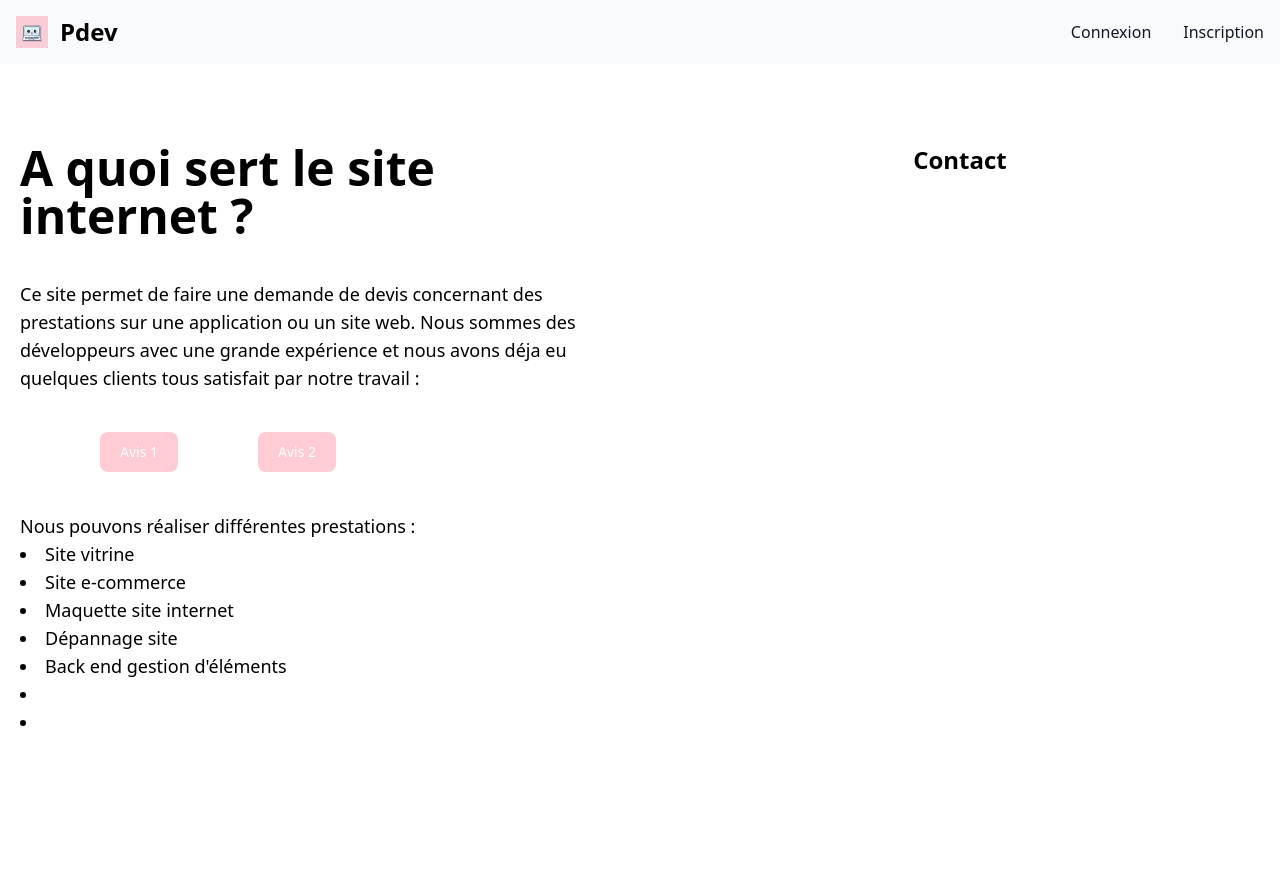
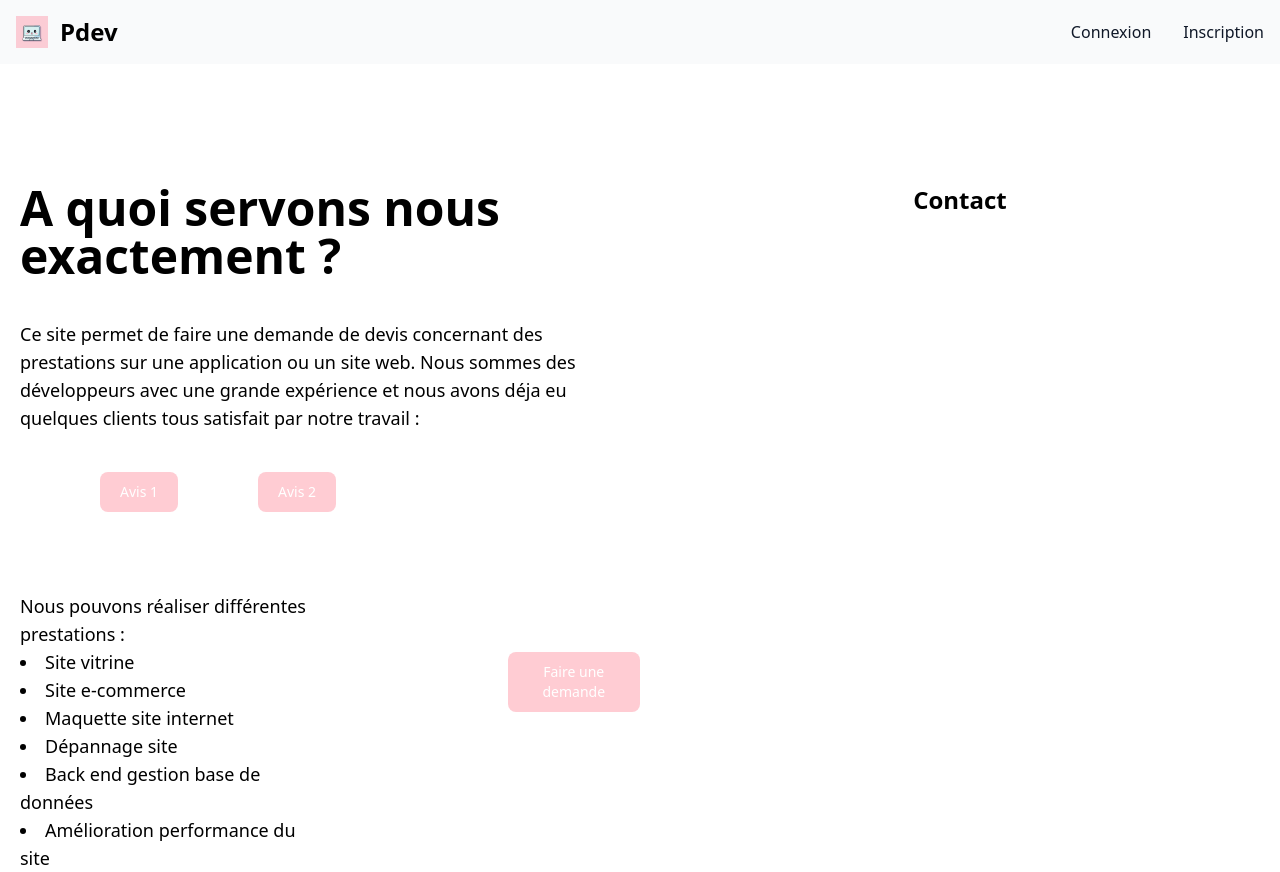
Before and after one commit to Roms10000/front_end_react, a React (Vite) app: page / in a window 1280 px wide. Before the commit the page ends 800 px from the top, so only its background shows below. Built offline with nearby package versions, Linux system fonts and the light colour scheme.

Commit message:
création boutton faire demande

```diff
--- a/src/App.jsx
+++ b/src/App.jsx
@@ -22,7 +22,7 @@ export default function App() {
         <Route path="/nav" element={<Nav />} />
         <Route path="/modal" element={<Modal />} />
         <Route path="/modal1" element={<Modal1 />} />
-        <Route path="/requestquote" element={<RequestQuote/>} />
+        <Route path="/requestQuote" element={<RequestQuote/>} />
       </Routes>
     </>
   )
--- a/src/components/Home.jsx
+++ b/src/components/Home.jsx
@@ -1,35 +1,45 @@
 import React from "react";
-import { Link } from "react-router";
+import { useNavigate } from "react-router";
 import Modal from "./Modal";
 import Modal1 from "./Modal1";
 import Nav from "./Nav";
 
 export default function Home () {
 
+const navigate = useNavigate();
+
+const handleClick = async (e) => {
+e.preventDefault();
+navigate("/requestQuote");
+}
     return (
     <>
         <Nav />
         <div className="grid grid-cols-2" >
             <div className="ml-5 text-wrap">
-                <h1 className="mt-20 font-bold text-5xl flex justify-center">A quoi sert le site internet ?</h1>
+                <h1 className="mt-30 font-bold text-5xl flex justify-center">A quoi servons nous exactement ?</h1>
                 <p className="mt-10 text-lg">Ce site permet de faire une demande de devis concernant des prestations sur une application ou un site web. Nous sommes des développeurs avec une grande expérience et nous avons déja eu quelques clients tous satisfait par notre travail :
                 </p>
                 <div className="flex mt-10 ml-20 gap-20">
                     <Modal />
                     <Modal1 />
                 </div>
-                <div className="mt-10 text-lg">
-                <ul>Nous pouvons réaliser différentes prestations :</ul>
-                <li>Site vitrine</li>
-                <li>Site e-commerce</li>
-                <li>Maquette site internet</li>
-                <li>Dépannage site</li>
-                <li>Back end gestion d'éléments</li>
-                <li></li>
-                <li></li>
+                <div className="flex items-start gap-50 mt-20">
+                    <div className="text-lg">
+                    <ul>Nous pouvons réaliser différentes prestations :</ul>
+                    <li>Site vitrine</li>
+                    <li>Site e-commerce</li>
+                    <li>Maquette site internet</li>
+                    <li>Dépannage site</li>
+                    <li>Back end gestion base de données</li>
+                    <li>Amélioration performance du site</li>
+                    </div>
+                    <button className="mt-15 text-white bg-rose-200 hover:bg-rose-300 focus:ring-4 focus:outline-none  font-medium rounded-lg text-sm px-5 py-2.5 text-center" type="button" onClick={handleClick}>
+                Faire une demande
+                    </button>
                 </div>
             </div>
-            <div className="mt-20 flex justify-center">
+            <div className="mt-30 flex justify-center">
             <p className="font-bold text-2xl">Contact</p>
 
             </div>
```
